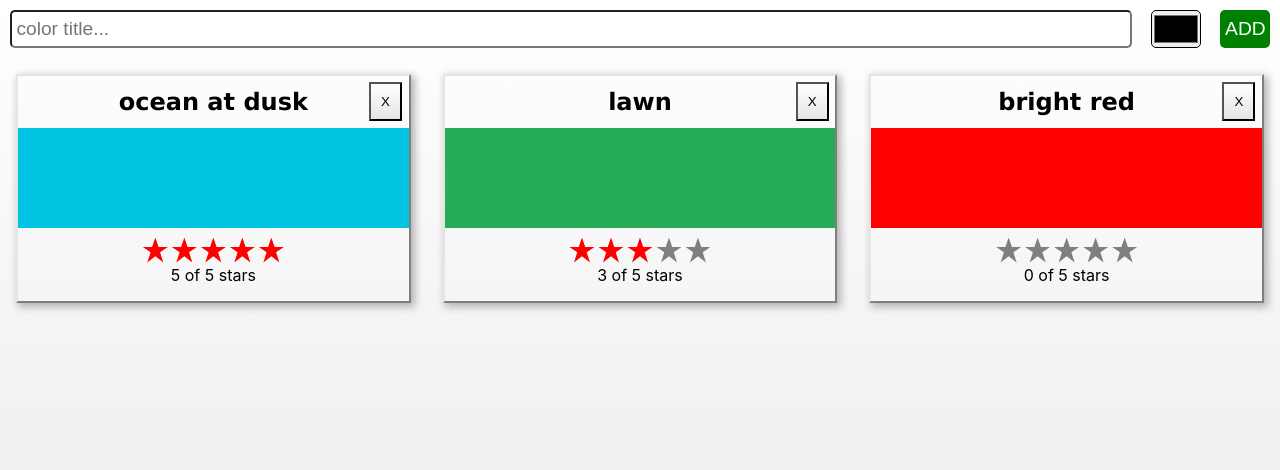
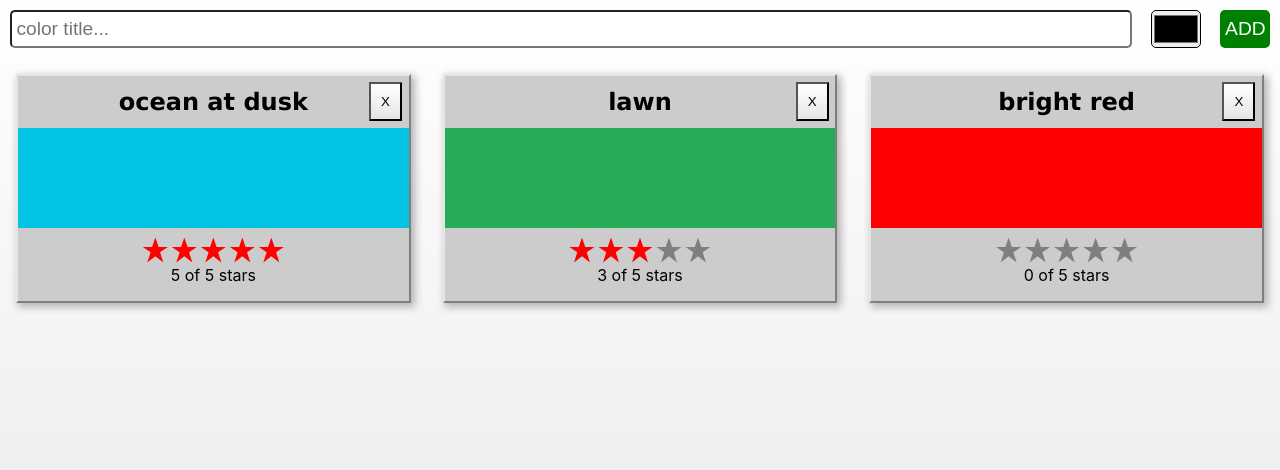
Before and after one commit to andreyohiienko/color-organizer, a React (Create React App) app: page / in a window 1280 px wide. Shown: the top 470 px of the page. Built offline with nearby package versions, Linux system fonts and the light colour scheme.

Commit message:
add ability to check if component was update

```diff
--- a/src/components/Color.js
+++ b/src/components/Color.js
@@ -1,10 +1,37 @@
-import React from 'react'
+import React, { Component } from 'react'
 import StarRating from './StarRating'
+import PropTypes from 'prop-types'
 import '../stylesheets/Color.scss'
 
-const Color = ({ title, color, rating = 0, onRemove=f=>f, onRate=f=>f }) => (
-  <section className="color">
-    <h1>{title}</h1>
+class Color extends Component {
+  componentWillMount() {
+    this.style = { backgroundColor: '#ccc' }
+  }
+
+  componentWillUpdate(nextProps) {
+    const { title, rating } = this.props
+    this.style = null
+    this.refs.title.style.backgroundColor = 'red'
+    this.refs.title.style.color = 'white'
+    alert(`${title}: rating ${rating} -> ${nextProps.rating}`)
+  }
+
+  shouldComponentUpdate(nextProps) {
+    return this.props.rating !== nextProps.rating
+  }
+
+  componentDidUpdate(prevProps) {
+    const { title, rating } = this.props
+    const status = rating > prevProps.rating ? 'better' : 'worse'
+    this.refs.title.style.backgroundColor = ''
+    this.refs.title.style.color = 'black'
+  }
+
+  render() {
+    const { title, rating, color, onRemove, onRate } = this.props
+    return (
+      <section className="color" style={this.style}>
+        <h1 ref="title">{title}</h1>
         <button onClick={onRemove}>X</button>
         <div className="color" style={{ backgroundColor: color }}></div>
         <div>
@@ -12,5 +39,21 @@ const Color = ({ title, color, rating = 0, onRemove=f=>f, onRate=f=>f }) => (
         </div>
       </section>
     )
+  }
+}
 
+Color.propTypes = {
+  title: PropTypes.string,
+  rating: PropTypes.number,
+  color: PropTypes.string,
+  onRate: PropTypes.func,
+}
+
+Color.defaultProps = {
+  title: undefined,
+  rating: 0,
+  color: '#000',
+  onRate: f => f,
+  onRemove: f => f,
+}
 export default Color
```
Lines whose indentation alone changed are shown as unchanged.
